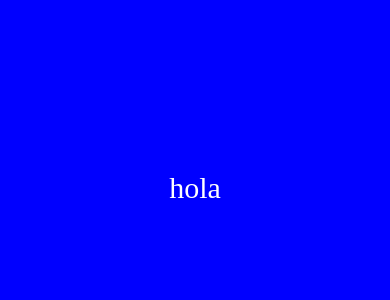
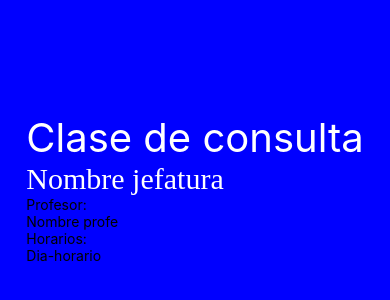
Before and after one commit to manzo1701/claconet, a React Native app: screen / in a window 390 px wide. Shown: the part 234-534 px from the top of the page. Built offline with nearby package versions, Linux system fonts and the light colour scheme.

Commit message:
commit realizado

```diff
--- a/App.js
+++ b/App.js
@@ -16,6 +16,7 @@ export default function App() {
 }
 
 const styles = StyleSheet.create({
+
   container: {
     borderColor: '#f0f8ff',
     color: 'FFFFFF',
--- a/src/ui/ClasesConsulta.js
+++ b/src/ui/ClasesConsulta.js
@@ -1,11 +1,19 @@
 import react from 'react'
-import{Text, View, Button, TextInput, StyleSheet} from "react-native";
+import{Alert, Text, View, Button, TextInput, StyleSheet, TouchableOpacity} from "react-native";
 import { ImageBackground } from 'react-native-web';
 
 export default function ClasesConsulta() {
     return (
     <View style={styles.contenedor}>
-    <Text style={styles.style}>hola</Text>
+<Text style={styles.header}>Clase de consulta</Text>
+        <TouchableOpacity onPress={() => Alert.alert('texto tocado')}>
+        <Text style={styles.button}>Nombre jefatura</Text>
+        </TouchableOpacity>
+
+        <Text style={styles.box}>Profesor: </Text>
+        <Text>Nombre profe </Text>
+        <Text>Horarios: </Text>
+        <Text>Dia-horario </Text>
 
 
     </View>
@@ -14,7 +22,19 @@ export default function ClasesConsulta() {
 }
 
 const styles = StyleSheet.create({
-    style:{
+   box:{
+    borderColor: '#ffff',
+   },
+    unification:{
+
+   },
+    header:{
+    fontSize: 40,
+    alignItems: 'center',
+    justifyContent: 'center',
+    color: '#ffff',
+   },
+    button:{
     color: '#ffff',
     fontSize: 30,
     fontFamily: 'nunito',
```
